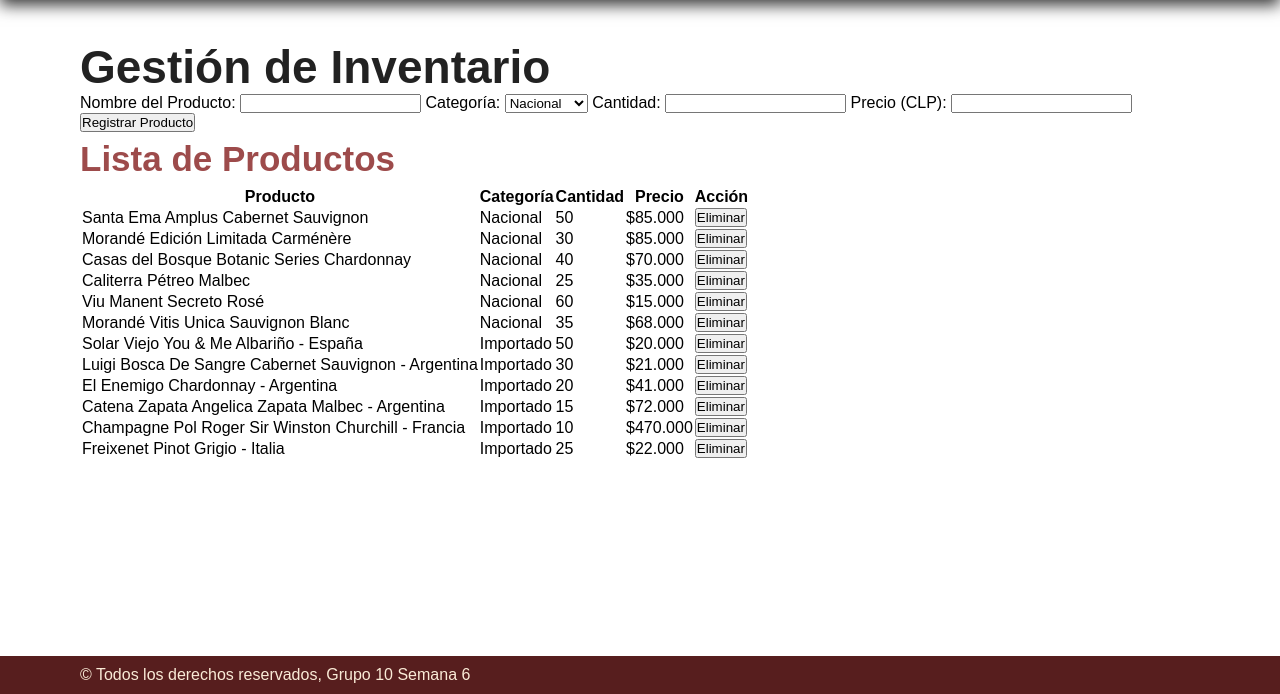
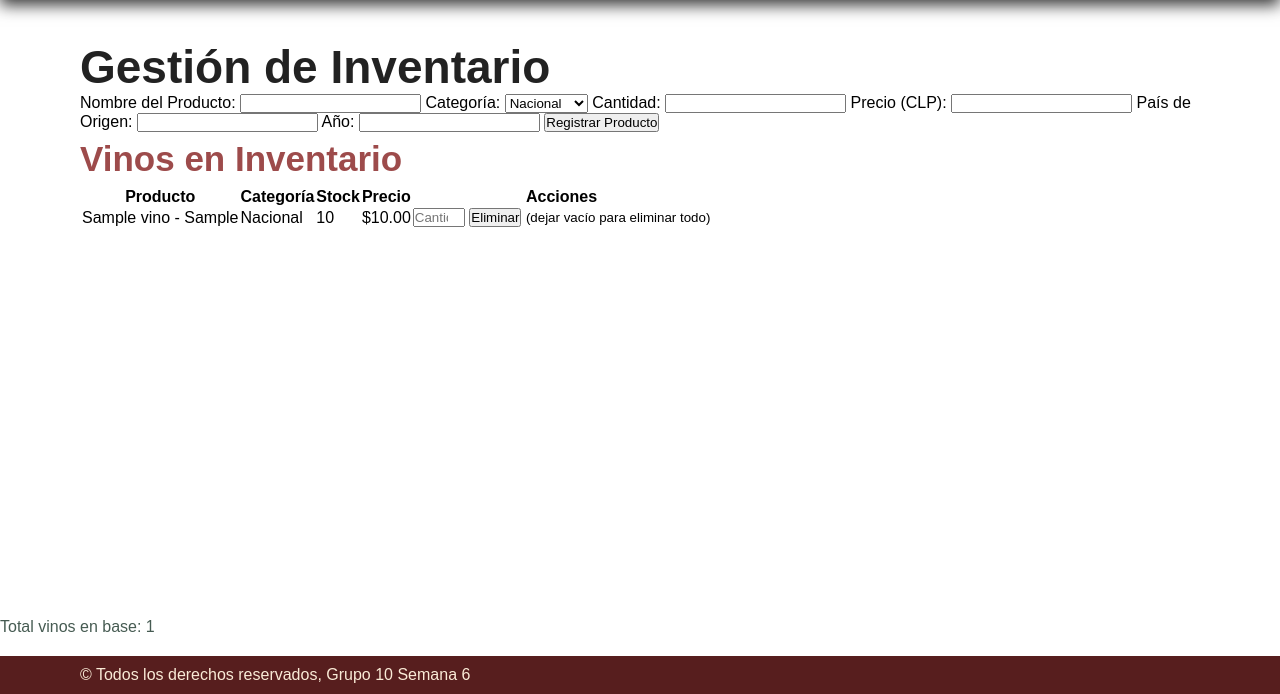
Before and after one commit to careguerin-ship-it/Django_Sumativa2, a Django app: page /interacciones/inventario/ in a window 1280 px wide. Shown: the part 106-800 px from the top of the page. Run offline with Django 5.2, Linux system fonts and the light colour scheme; a user stored in the database is signed in; data comes from the database, SQL or seed files in the repository; both versions use the stored data as it was after the commit; tables that the repository leaves empty hold one stand-in row (values such as "Sample post"); some web fonts are replaced.

Commit message:
"inventario funcional"

```diff
--- a/ImpoVinos/templates/interacciones/Inventario.html
+++ b/ImpoVinos/templates/interacciones/Inventario.html
@@ -15,14 +15,17 @@
 
     <section class="section-p1">
       <h2>Gestión de Inventario</h2>
-      <form class="form-inventario">
+
+    <form class="form-inventario" method="post">
+      {% csrf_token %}
       <label for="producto">Nombre del Producto:</label>
       <input type="text" id="producto" name="producto" required>
 
       <label for="categoria">Categoría:</label>
-        <select id="categoria" name="categoria">
-          <option value="nacional">Nacional</option>
-          <option value="importado">Importado</option>
+      <select id="categoria" name="categoria" required>
+        {% for cat in categorias %}
+          <option value="{{ cat.id }}">{{ cat.nombre }}</option>
+        {% endfor %}
       </select>
 
       <label for="cantidad">Cantidad:</label>
@@ -31,112 +34,53 @@
       <label for="precio">Precio (CLP):</label>
       <input type="number" id="precio" name="precio" min="0" required>
 
-        <button type="submit" onclick="alert('Producto agregado al inventario')">Registrar Producto</button>
+      <label for="pais">País de Origen:</label>
+      <input type="text" id="pais" name="pais">
+
+      <label for="anio">Año:</label>
+      <input type="number" id="anio" name="anio">
+
+      <button type="submit" name="agregar">Registrar Producto</button>
     </form>
 
-      <h3>Lista de Productos</h3>
-      <table class="tabla-inventario">
+      <h3>Vinos en Inventario</h3>
+      <table class="inventario-table">
         <thead>
           <tr>
             <th>Producto</th>
             <th>Categoría</th>
-            <th>Cantidad</th>
+            <th>Stock</th>
             <th>Precio</th>
-            <th>Acción</th>
+            <th>Acciones</th>
           </tr>
         </thead>
         <tbody>
-          <!-- Vinos Nacionales -->
+          {% for vino in vinos %}
           <tr>
-            <td>Santa Ema Amplus Cabernet Sauvignon</td>
-            <td>Nacional</td>
-            <td>50</td>
-            <td>$85.000</td>
-            <td><button>Eliminar</button></td>
+            <td>{{ vino.nombre }} - {{ vino.pais_origen }}</td>
+            <td>{{ vino.categoria.nombre }}</td>
+            <td>{{ vino.stock }}</td>
+            <td>${{ vino.precio }}</td>
+            <td>
+              <!-- Form para borrar -->
+              <form method="post" style="display:inline;">
+                {% csrf_token %}
+                <input type="hidden" name="vino_id" value="{{ vino.id }}">
+                <input type="number" name="cantidad" min="1" max="{{ vino.stock }}" placeholder="Cantidad">
+                <button type="submit" name="eliminar">Eliminar</button>
+                <small>(dejar vacío para eliminar todo)</small>
+              </form>
+            </td>
           </tr>
+          {% empty %}
           <tr>
-            <td>Morandé Edición Limitada Carménère</td>
-            <td>Nacional</td>
-            <td>30</td>
-            <td>$85.000</td>
-            <td><button>Eliminar</button></td>
+            <td colspan="5">No hay vinos en el inventario.</td>
           </tr>
-          <tr>
-            <td>Casas del Bosque Botanic Series Chardonnay</td>
-            <td>Nacional</td>
-            <td>40</td>
-            <td>$70.000</td>
-            <td><button>Eliminar</button></td>
-          </tr>
-          <tr>
-            <td>Caliterra Pétreo Malbec</td>
-            <td>Nacional</td>
-            <td>25</td>
-            <td>$35.000</td>
-            <td><button>Eliminar</button></td>
-          </tr>
-          <tr>
-            <td>Viu Manent Secreto Rosé</td>
-            <td>Nacional</td>
-            <td>60</td>
-            <td>$15.000</td>
-            <td><button>Eliminar</button></td>
-          </tr>
-          <tr>
-            <td>Morandé Vitis Unica Sauvignon Blanc</td>
-            <td>Nacional</td>
-            <td>35</td>
-            <td>$68.000</td>
-            <td><button>Eliminar</button></td>
-          </tr>
-
-          <!-- Vinos Importados -->
-          <tr>
-            <td>Solar Viejo You & Me Albariño - España</td>
-            <td>Importado</td>
-            <td>50</td>
-            <td>$20.000</td>
-            <td><button>Eliminar</button></td>
-          </tr>
-          <tr>
-            <td>Luigi Bosca De Sangre Cabernet Sauvignon - Argentina</td>
-            <td>Importado</td>
-            <td>30</td>
-            <td>$21.000</td>
-            <td><button>Eliminar</button></td>
-          </tr>
-          <tr>
-            <td>El Enemigo Chardonnay - Argentina</td>
-            <td>Importado</td>
-            <td>20</td>
-            <td>$41.000</td>
-            <td><button>Eliminar</button></td>
-          </tr>
-          <tr>
-            <td>Catena Zapata Angelica Zapata Malbec - Argentina</td>
-            <td>Importado</td>
-            <td>15</td>
-            <td>$72.000</td>
-            <td><button>Eliminar</button></td>
-          </tr>
-          <tr>
-            <td>Champagne Pol Roger Sir Winston Churchill - Francia</td>
-            <td>Importado</td>
-            <td>10</td>
-            <td>$470.000</td>
-            <td><button>Eliminar</button></td>
-          </tr>
-          <tr>
-            <td>Freixenet Pinot Grigio - Italia</td>
-            <td>Importado</td>
-            <td>25</td>
-            <td>$22.000</td>
-            <td><button>Eliminar</button></td>
-          </tr>
+          {% endfor %}
         </tbody>
       </table>
     </section>
-
+    <p>Total vinos en base: {{ vinos.count }}</p>
     <footer>
       <div class="footer">
         <p>© Todos los derechos reservados, Grupo 10 Semana 6</p>
--- a/ImpoVinos/urls.py
+++ b/ImpoVinos/urls.py
@@ -11,7 +11,10 @@ urlpatterns = [
     path("interacciones/nosotros/", views.nosotros, name="nosotros"),
     path("interacciones/contacto/", views.contacto, name="contacto"),
     path("interacciones/carrito/", views.carrito, name="carrito"),
+    # Línea corregida: el nombre de la función debe ser 'Inventario'
     path("interacciones/inventario/", views.Inventario, name="inventario"),
+    path('eliminar_vino/<int:vino_id>/', views.eliminar_vino, name='eliminar_vino'),
+
 
     # Productos
     path("productos/nacionales/", views.prod_nacionales, name="nacionales"),
--- a/ImpoVinos/views.py
+++ b/ImpoVinos/views.py
@@ -1,9 +1,10 @@
-from django.shortcuts import render, redirect
+from django.shortcuts import render, redirect, get_object_or_404
 from django.contrib.auth.models import User
 from django.contrib.auth import authenticate, login
 from django.contrib import messages
 from django.contrib.auth.decorators import login_required, user_passes_test
 from django.contrib.auth.models import User
+from .models import Vino, Categoria
 
 # Create your views here.
 
@@ -24,15 +25,22 @@ def contacto(request):
 def carrito(request):
     return render(request, "interacciones/carrito.html")
 
-def Inventario(request):
-    return render(request, "interacciones/Inventario.html")
-
 # Productos
 def prod_nacionales(request):
-    return render(request, "productos/nacionales.html")
+    # Obtener la categoría "Nacional" de la base de datos
+    categoria_nacional = Categoria.objects.get(nombre='Nacional')
+    # Filtrar los vinos por esa categoría
+    vinos_nacionales = Vino.objects.filter(categoria=categoria_nacional)
+    # Pasar los vinos a la plantilla
+    return render(request, "productos/nacionales.html", {'vinos': vinos_nacionales})
 
 def prod_importados(request):
-    return render(request, "productos/importados.html")
+    # Obtener la categoría "Importado" de la base de datos
+    categoria_importado = Categoria.objects.get(nombre='Importado')
+    # Filtrar los vinos por esa categoría
+    vinos_importados = Vino.objects.filter(categoria=categoria_importado)
+    # Pasar los vinos a la plantilla
+    return render(request, "productos/importados.html", {'vinos': vinos_importados})
 
 # Usuarios
 def ingresa(request):
@@ -68,16 +76,14 @@ def recuperar(request):
 def perfil(request):
     return render(request, "usuarios/perfil.html")
 
-def modificarPerfil(request): #aqui ojo que el html tiene una mayuscula (camelCase)
+def modificarPerfil(request):
     return render(request, "usuarios/modificarPerfil.html")
 
 def ingresa_admin(request):
     if request.method == 'POST':
         usuario = request.POST.get('usuario')
-        # Cambia 'clave' por 'password' para que coincida con tu HTML
         password = request.POST.get('password')
 
-        # Usa la nueva variable 'password' para autenticar
         user = authenticate(request, username=usuario, password=password)
 
         if user is not None:
@@ -97,6 +103,68 @@ def ingresa_admin(request):
 def es_admin(user):
     return user.is_superuser or user.is_staff
 
-@user_passes_test(es_admin, login_url='/usuarios/ingresa_admin/') # Redirige si no tiene acceso
+@user_passes_test(es_admin, login_url='/usuarios/ingresa_admin/')
 def Inventario(request):
-    return render(request, "interacciones/Inventario.html")
+    categorias = Categoria.objects.all()
+    vinos = Vino.objects.all().order_by('nombre')
+
+    if request.method == 'POST':
+        # AGREGAR VINO
+        if 'agregar' in request.POST:
+            nombre = request.POST.get('producto')
+            categoria_id = request.POST.get('categoria')
+            stock = request.POST.get('cantidad')
+            precio = request.POST.get('precio')
+            pais = request.POST.get('pais')
+            anio = request.POST.get('anio')
+
+            try:
+                categoria = Categoria.objects.get(id=categoria_id)
+                Vino.objects.create(
+                    nombre=nombre,
+                    pais_origen=pais or "",
+                    anio=anio or None,
+                    precio=precio,
+                    stock=stock,
+                    categoria=categoria
+                )
+                messages.success(request, f"Vino '{nombre}' agregado correctamente.")
+            except Categoria.DoesNotExist:
+                messages.error(request, "La categoría seleccionada no existe.")
+
+            return redirect('inventario')
+
+        # ELIMINAR VINO / CANTIDAD
+        elif 'eliminar' in request.POST:
+            vino_id = request.POST.get('vino_id')
+            cantidad = request.POST.get('cantidad')
+
+            vino = get_object_or_404(Vino, id=vino_id)
+
+            if cantidad:
+                cantidad = int(cantidad)
+                if cantidad >= vino.stock:
+                    vino.delete()
+                    messages.success(request, f"Vino '{vino.nombre}' eliminado completamente.")
+                else:
+                    vino.stock -= cantidad
+                    vino.save()
+                    messages.success(request, f"Se eliminaron {cantidad} unidades de '{vino.nombre}'.")
+            else:
+                vino.delete()
+                messages.success(request, f"Vino '{vino.nombre}' eliminado completamente.")
+
+            return redirect('inventario')
+
+    contexto = {
+        'vinos': vinos,
+        'categorias': categorias
+    }
+    return render(request, "interacciones/Inventario.html", contexto)
+
+@user_passes_test(es_admin, login_url='/usuarios/ingresa_admin/')
+def eliminar_vino(request, vino_id):
+    vino = get_object_or_404(Vino, id=vino_id)
+    if request.method == 'POST':
+        vino.delete()
+    return redirect('inventario')
--- a/semana6/urls.py
+++ b/semana6/urls.py
@@ -20,4 +20,5 @@ from django.urls import path, include
 urlpatterns = [
     path('admin/', admin.site.urls),
     path('', include('ImpoVinos.urls')),
+
 ]
```
Also changed, not shown: bddvinos CONSOLA SHELL.txt (added, +20 -0 lines), bddvinos.sql (added, +29 -0 lines), ImpoVinos/migrations/0001_initial.py, ImpoVinos/migrations/0002_auto_20250922_2125.py (added). Lines whose indentation alone changed are shown as unchanged.
